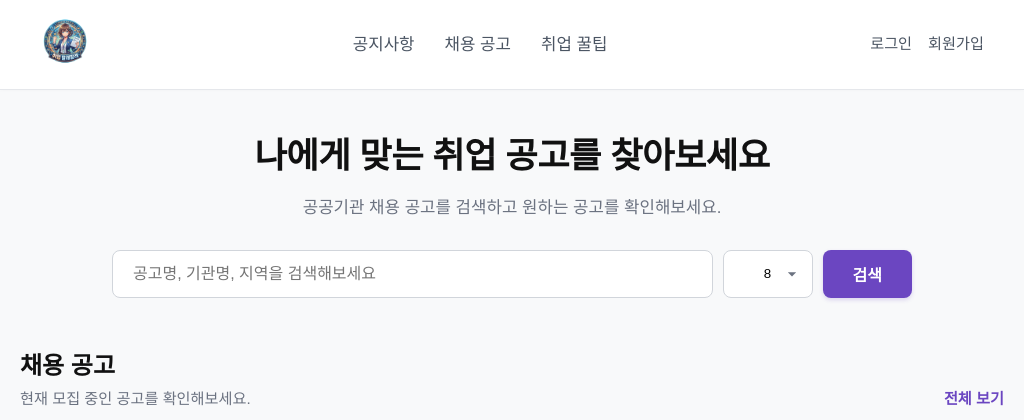
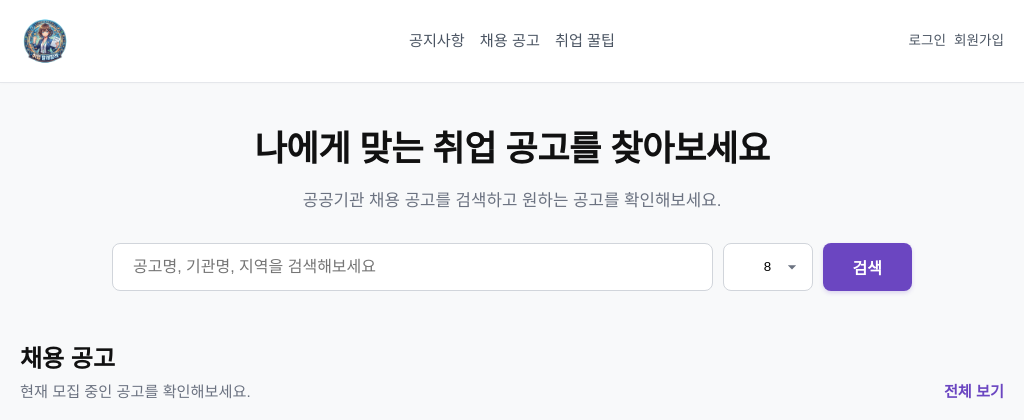
Before and after one commit to mikuchan1004/cruder, a FastAPI app: template templates/main.html in a window 1024 px wide. Shown: the top 420 px of the page. Run offline with FastAPI, Linux system fonts and the light colour scheme; the template is opened without the code that fills it, so the values that code supplies are empty.

Commit message:
헤더 css 수정

```diff
--- a/assets/header.css
+++ b/assets/header.css
@@ -12,25 +12,35 @@ body {
     background-color: #F8F9FA;
 }
 
-/* 상단 헤더 영역 */
+/* 상단 헤더 영역: 가운데 메뉴가 우측 메뉴 너비에 영향받지 않도록 3열 배치 */
 .header {
-    display: flex;
-    justify-content: space-between;
+    display: grid;
+    grid-template-columns: minmax(0, 1fr) auto minmax(0, 1fr);
     align-items: center;
     padding: 16px 40px;
     background-color: #ffffff;
     border-bottom: 1px solid #E5E7EB;
     box-shadow: 0 1px 3px rgba(0, 0, 0, 0.02);
+    column-gap: 16px;
 }
 
-/* 로고 스타일 */
+/* 좌측 로고 */
+.logo {
+    justify-self: start;
+}
+
 .logo img {
     height: 50px;
     width: auto;
     object-fit: contain;
+    display: block;
 }
 
-/* 중앙 네비게이션 스타일 */
+/* 중앙 네비게이션: 헤더 전체의 정중앙에 고정 */
+.gnb {
+    justify-self: center;
+}
+
 .gnb ul {
     display: flex;
     list-style: none;
@@ -42,6 +52,7 @@ body {
     color: #4B5563;
     font-size: 1.05rem;
     font-weight: 500;
+    white-space: nowrap;
     transition: color 0.2s;
 }
 
@@ -50,12 +61,14 @@ body {
     font-weight: 600;
 }
 
-/* 우측 사용자 메뉴 스타일 */
+/* 우측 사용자 메뉴: 항상 오른쪽 정렬 */
 .user-menu {
     display: flex;
     align-items: center;
+    justify-self: end;
     gap: 16px;
     font-size: 0.95rem;
+    white-space: nowrap;
 }
 
 .user-menu a {
@@ -73,8 +86,9 @@ body {
 }
 
 .btn-logout {
+    display: inline-block;
     background-color: #6B46C1;
-    color: #fff;
+    color: #fff !important;
     border: none;
     padding: 8px 16px;
     border-radius: 6px;
@@ -90,7 +104,7 @@ body {
     transform: translateY(-1px);
 }
 
-/* 모바일 전용 햄버거 버튼 숨김 처리 (데스크톱) */
+/* 모바일용 메뉴 버튼은 PC에서 숨김 */
 .mobile-menu-btn {
     display: none;
     background: none;
@@ -100,16 +114,44 @@ body {
     color: #374151;
 }
 
+/* PC 화면이 좁아질 때 메뉴 간격 완화 */
+@media (min-width: 901px) and (max-width: 1150px) {
+    .header {
+        padding-left: 20px;
+        padding-right: 20px;
+        column-gap: 10px;
+    }
+
+    .gnb ul {
+        gap: 15px;
+    }
+
+    .gnb a {
+        font-size: 0.95rem;
+    }
+
+    .user-menu {
+        gap: 8px;
+        font-size: 0.85rem;
+    }
+
+    .btn-logout {
+        padding: 8px 10px;
+        font-size: 0.85rem;
+    }
+}
+
 /* ==================================
-   모바일 대응 (반응형 웹 미디어 쿼리)
+   모바일 대응 (900px 이하)
 =================================== */
 @media (max-width: 900px) {
     .header {
+        display: flex;
+        justify-content: space-between;
         flex-wrap: wrap;
         padding: 16px 20px;
     }
 
-    /* 모바일에서는 메뉴와 사용자 정보를 세로로 배치하고 숨김 처리 */
     .gnb {
         display: none;
         width: 100%;
@@ -122,6 +164,7 @@ body {
         flex-direction: column;
         align-items: center;
         gap: 12px;
+        width: 100%;
     }
 
     .user-menu {
@@ -133,13 +176,14 @@ body {
         gap: 10px;
         border-top: 1px solid #F3F4F6;
         padding-top: 15px;
+        white-space: normal;
     }
 
     .mobile-menu-btn {
         display: block;
     }
 
-    /* hover 시 메뉴 표시 */
+    /* 기존 모바일 방식 유지: 헤더에 마우스를 올리면 메뉴 표시 */
     .header:hover .gnb,
     .header:hover .user-menu {
         display: flex;
```
